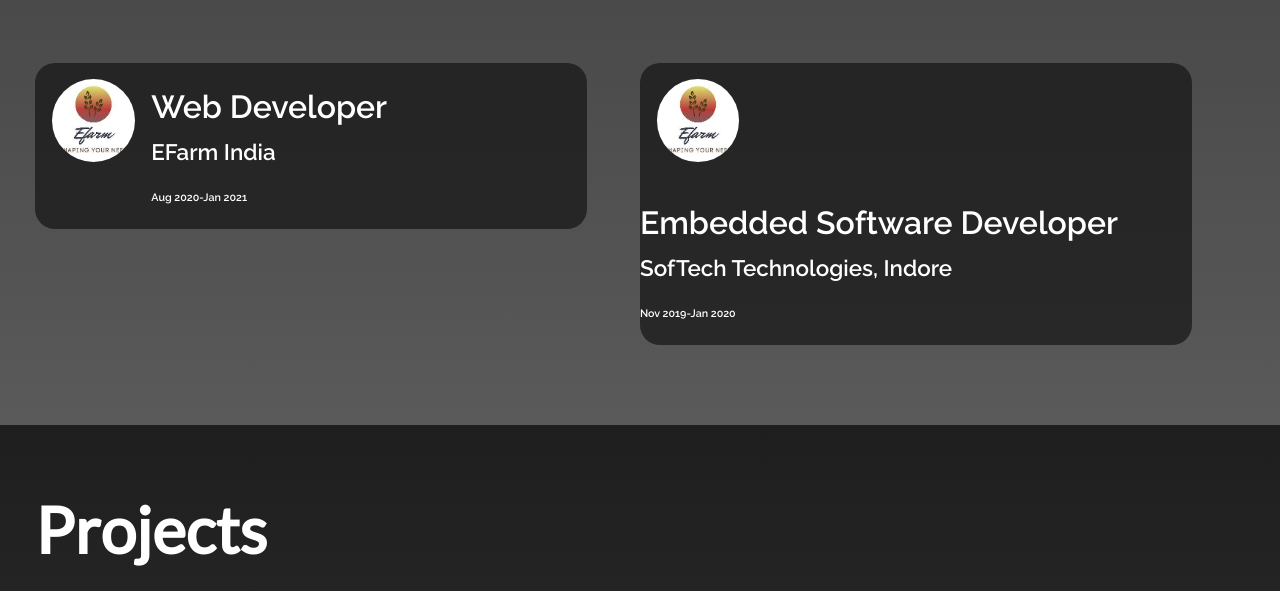
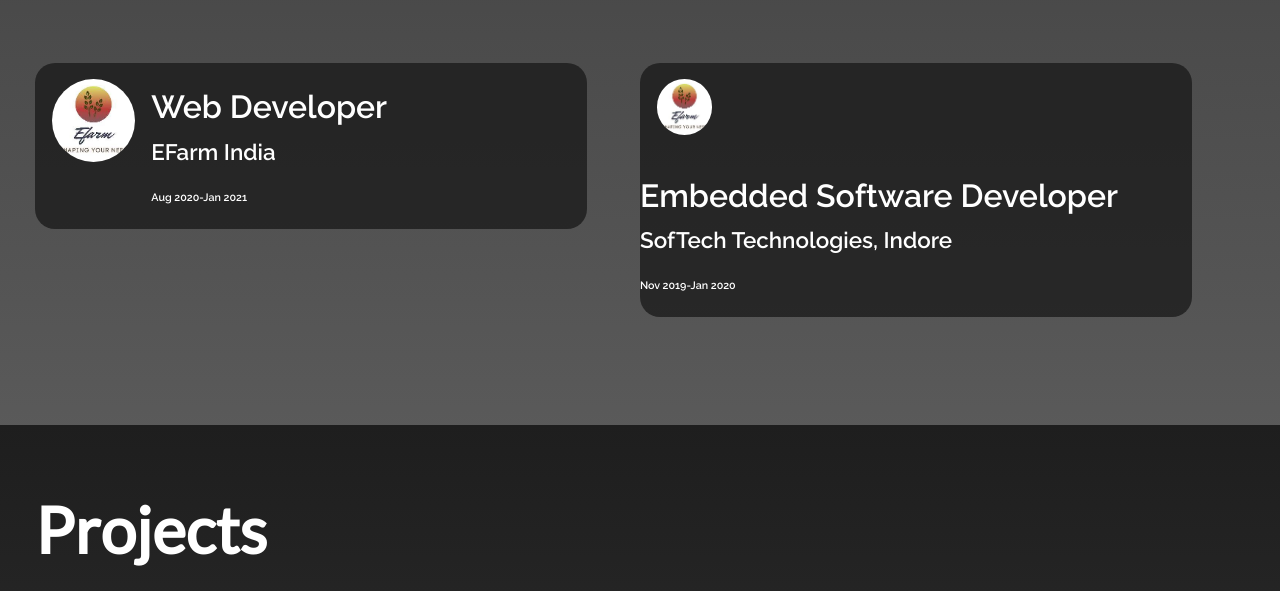
Before and after one commit to urvishajain/Portfolio, a plain HTML site: page index.html in a window 1280 px wide. Shown: the part 1998-2589 px from the top of the page. Drawn offline with nearby package versions, Linux system fonts and the light colour scheme; files whose address does not match are found by name.

Commit message:
logo name

```diff
--- a/index.html
+++ b/index.html
@@ -88,7 +88,7 @@
             </div>
         </div>
         <div class="ecard">
-            <img src="efarm.jpg" alt="IITGOA logo" style="width:15%">
+            <img src="efarm.jpg" alt="efarm logo" style="width:10%">
             <div class="textcard">
                 <h4>Embedded Software Developer</h4>
                 <!-- <h6>Embedded Devices</h6> -->
```
